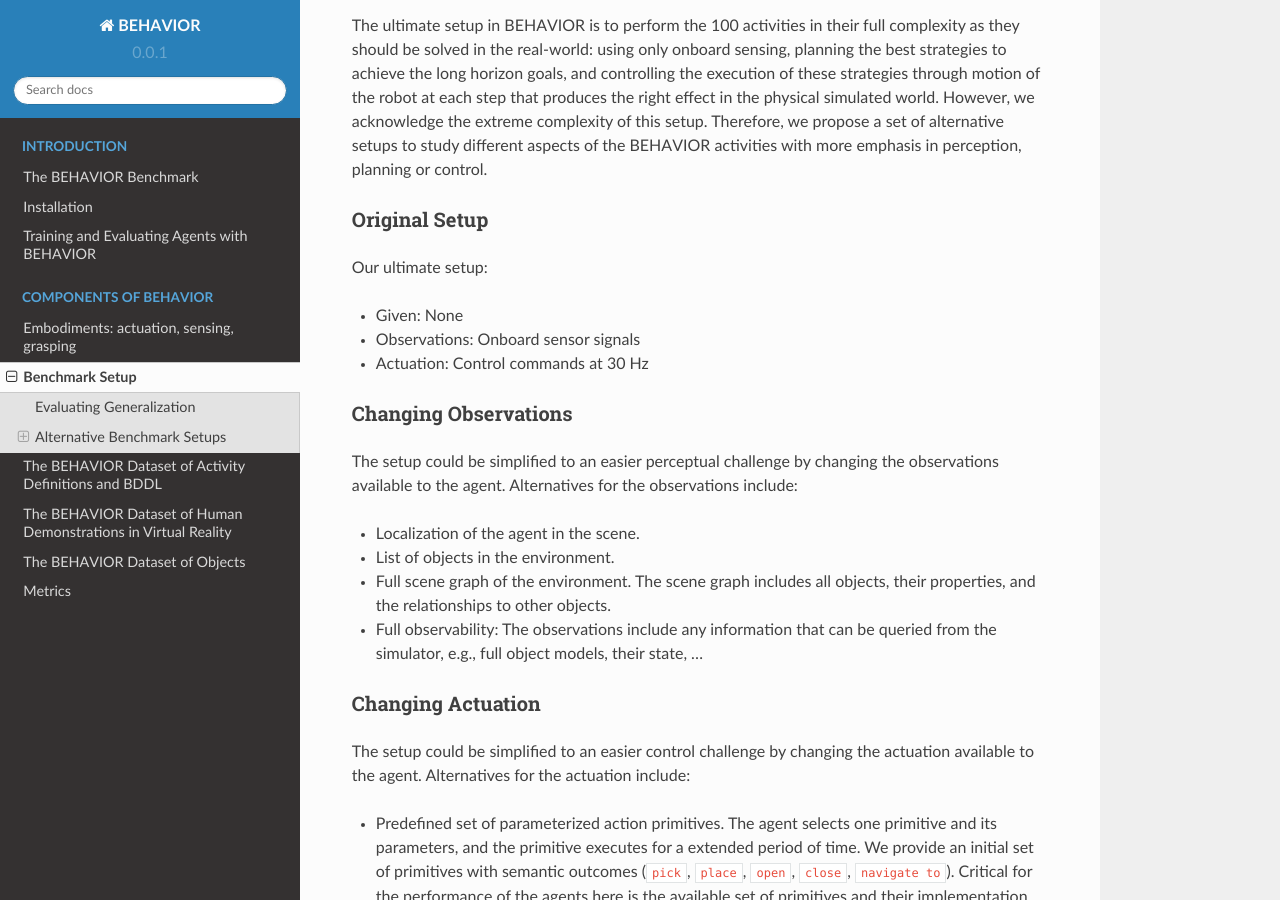
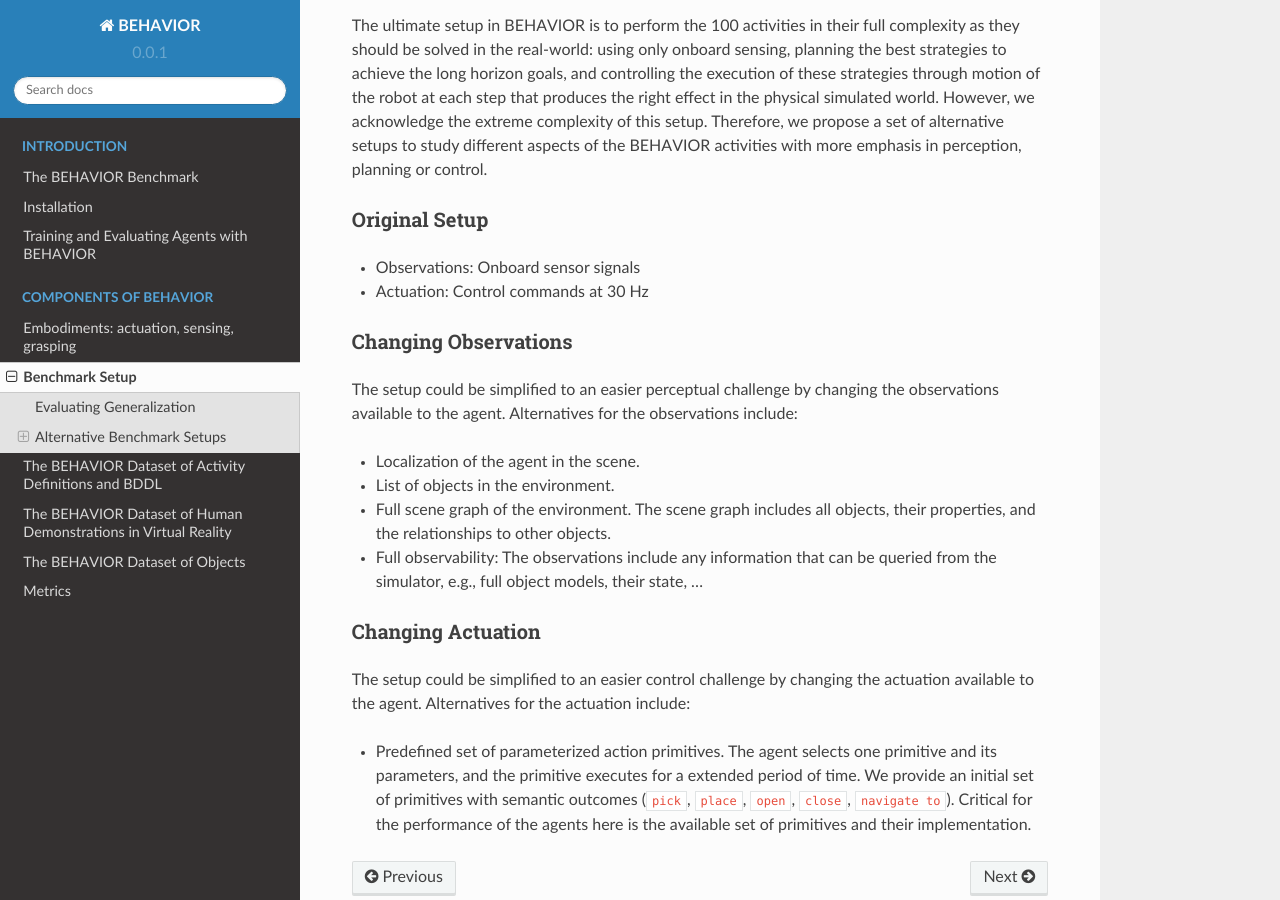
Before and after one commit to StanfordVL/behavior, a Sphinx documentation site: the page built from docs/setups.md, in a window 1280 px wide and 900 px high, scrolled down 978 px. Built offline with Sphinx 7.4.7 and the Read the Docs theme 2.0.0, drawn with Linux system fonts in a browser that asks for light colours; pages that are not in the unit, such as notebooks, are missing from menus.

```diff
--- a/docs/setups.md
+++ b/docs/setups.md
@@ -31,8 +31,6 @@ Therefore, we propose a set of alternative setups to study different aspects of
 
 #### Original Setup
 
-Our ultimate setup:
-- Given: None
 - Observations: Onboard sensor signals
 - Actuation: Control commands at 30 Hz
 
```
Also changed, not shown: docs/installation.md (+2 -0 lines).
